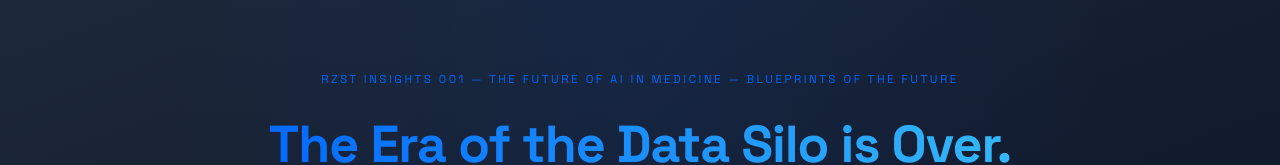
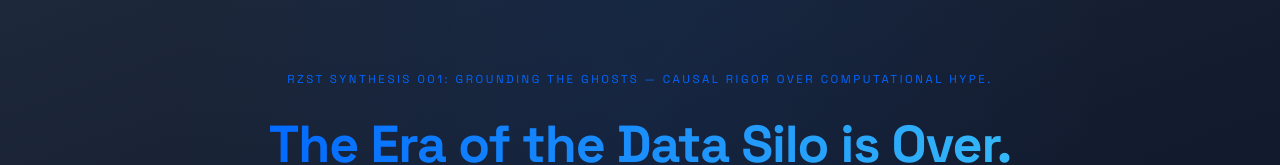
Before and after one commit to Ethical-AI-User/rzst_website, a plain HTML site: page flagship-proposal.html in a window 1280 px wide. Shown: the part 136-301 px from the top of the page. Drawn offline with Linux system fonts and the light colour scheme.

Commit message:
content(flagship): update intro-eyebrow to RZST Synthesis 001 tagline

```diff
--- a/flagship-proposal.html
+++ b/flagship-proposal.html
@@ -38,7 +38,7 @@
         <!-- ── DRAMATIC INTRO ── -->
         <section class="blueprint-intro">
             <div class="container">
-                <p class="intro-eyebrow">RZST Insights 001 &mdash; The Future of AI in Medicine &mdash; Blueprints of the Future</p>
+                <p class="intro-eyebrow">RZST Synthesis 001: Grounding the Ghosts &mdash; Causal Rigor Over Computational Hype.</p>
                 <h2 class="intro-headline">The Era of the Data Silo is Over.</h2>
                 <figure class="flagship-infographic">
                     <img src="images/flagship-infographic-01.png" alt="Shattering the 99% Attrition Crisis: Grounding Federated Causal Logic in Human Microphysiology — a four-step architectural blueprint" loading="lazy">
```
